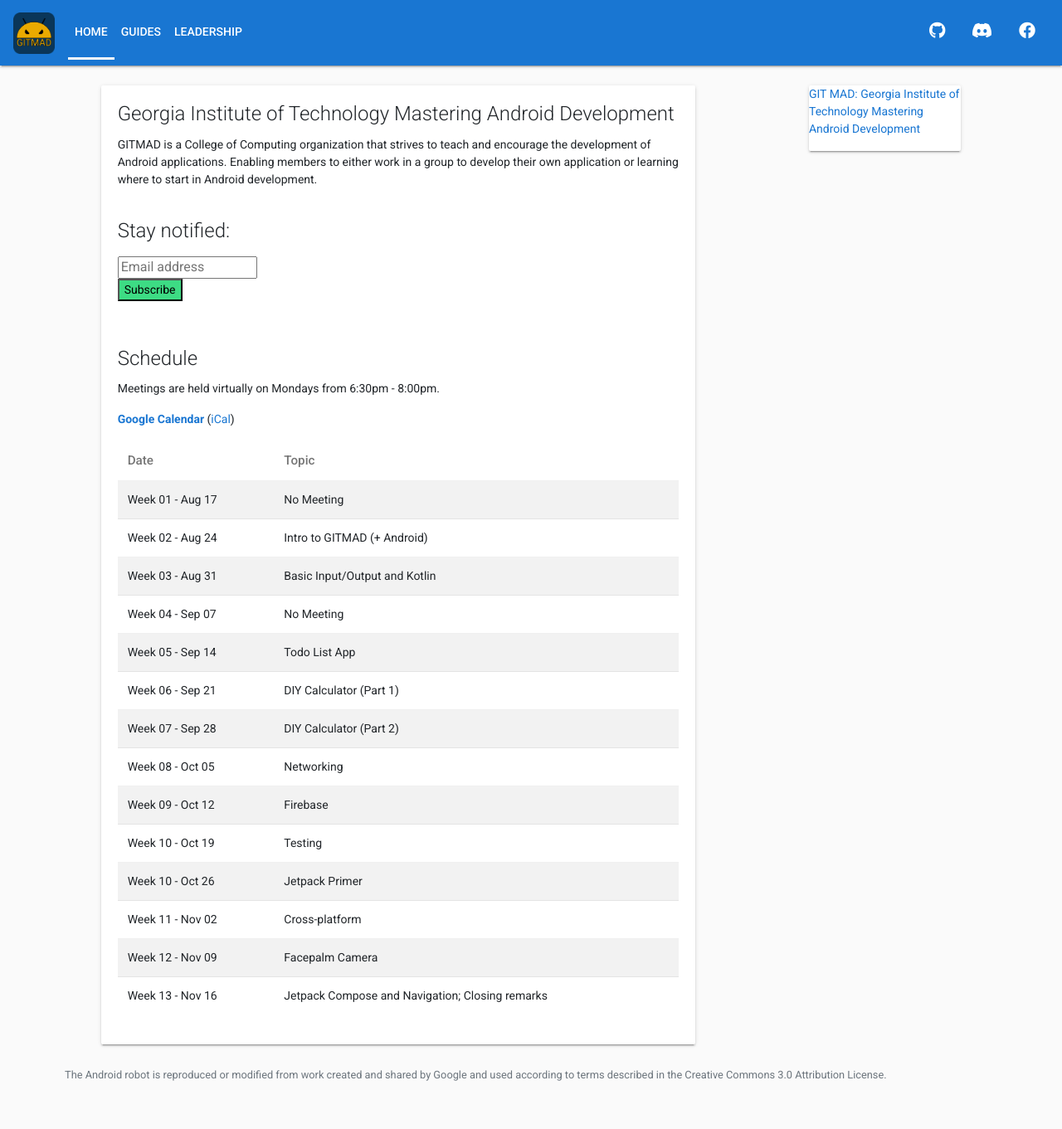
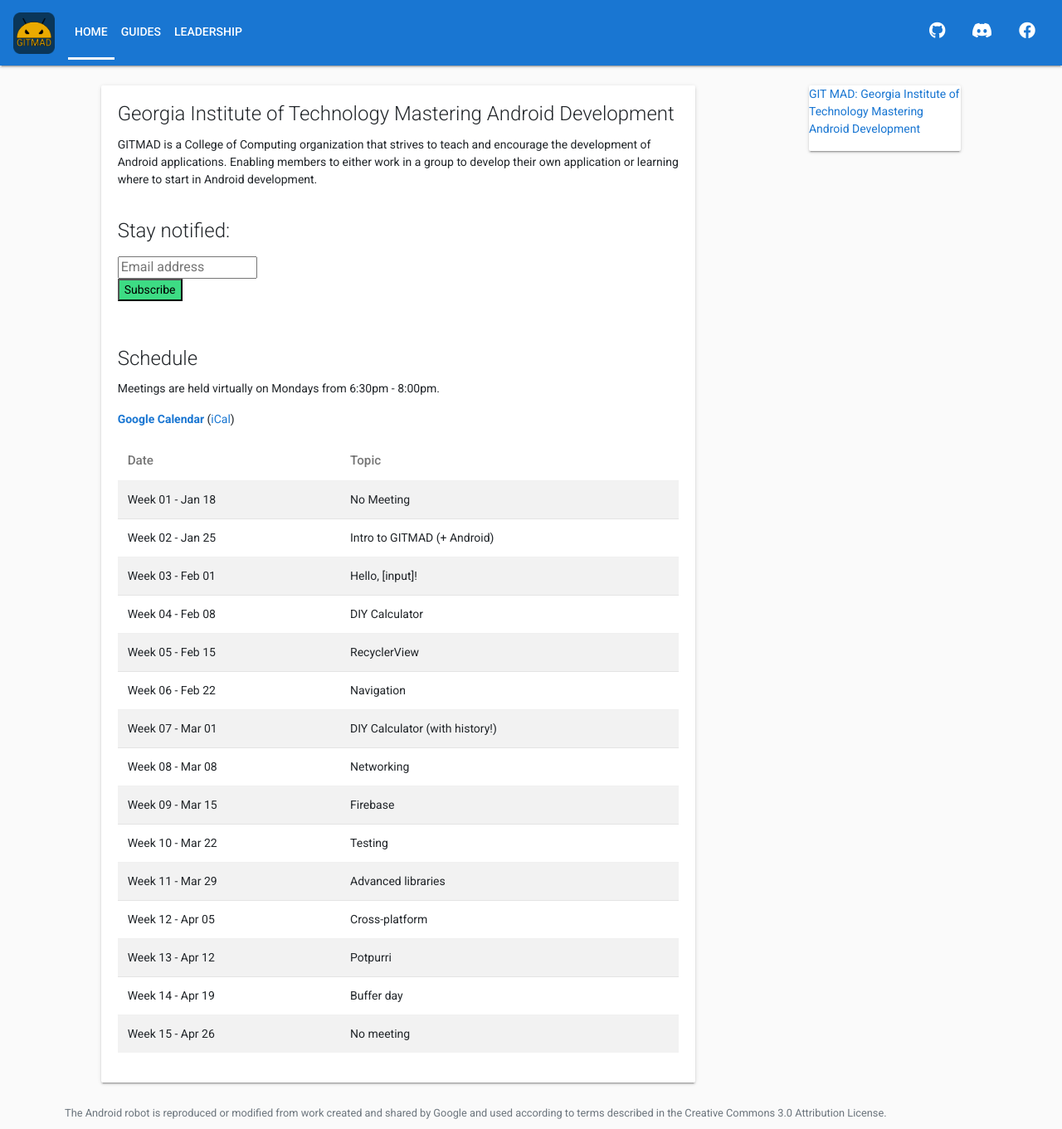
Before and after one commit to git-mad/gitmad.github.io, a Jekyll site: the page built from index.html, in a window 1280 px wide. Shown: the whole page at 83% size. Built offline with Jekyll 4.4.1, drawn with Linux system fonts in a browser that asks for light colours; nearby versions of some CDN libraries; comment, search, counter and statistics services are not loaded; before the commit the page ends 1315 px from its top, so only the background shows below that.

Commit message:
Updated schedule for 2021 Spring

```diff
--- a/_data/schedule.yml
+++ b/_data/schedule.yml
@@ -1,55 +1,59 @@
-- date: Week 01 - Aug 17
+- date: Week 01 - Jan 18
   topic: No Meeting
   link: null
 
-- date: Week 02 - Aug 24
+- date: Week 02 - Jan 25
   topic: Intro to GITMAD (+ Android)
   link: null
 
-- date: Week 03 - Aug 31
-  topic: Basic Input/Output and Kotlin
+- date: Week 03 - Feb 01
+  topic: Hello, [input]!
   link: null
 
-- date: Week 04 - Sep 07
-  topic: No Meeting
+- date: Week 04 - Feb 08
+  topic: DIY Calculator
   link: null
 
-- date: Week 05 - Sep 14
-  topic: Todo List App
+- date: Week 05 - Feb 15
+  topic: RecyclerView
   link: null
 
-- date: Week 06 - Sep 21
-  topic: DIY Calculator (Part 1)
+- date: Week 06 - Feb 22
+  topic: Navigation
   link: null
 
-- date: Week 07 - Sep 28
-  topic: DIY Calculator (Part 2)
+- date: Week 07 - Mar 01
+  topic: DIY Calculator (with history!)
   link: null
 
-- date: Week 08 - Oct 05
+- date: Week 08 - Mar 08
   topic: Networking
   link: null
 
-- date: Week 09 - Oct 12
+- date: Week 09 - Mar 15
   topic: Firebase
   link: null
 
-- date: Week 10 - Oct 19
+- date: Week 10 - Mar 22
   topic: Testing
   link: null
 
-- date: Week 10 - Oct 26
-  topic: Jetpack Primer
+- date: Week 11 - Mar 29
+  topic: Advanced libraries
   link: null
 
-- date: Week 11 - Nov 02
+- date: Week 12 - Apr 05
   topic: Cross-platform
   link: null
 
-- date: Week 12 - Nov 09
-  topic: Facepalm Camera
+- date: Week 13 - Apr 12
+  topic: Potpurri
   link: null
 
-- date: Week 13 - Nov 16
-  topic: Jetpack Compose and Navigation; Closing remarks
+- date: Week 14 - Apr 19
+  topic: Buffer day
   link: null
+
+- date: Week 15 - Apr 26
+  topic: No meeting
+  link: null
```
